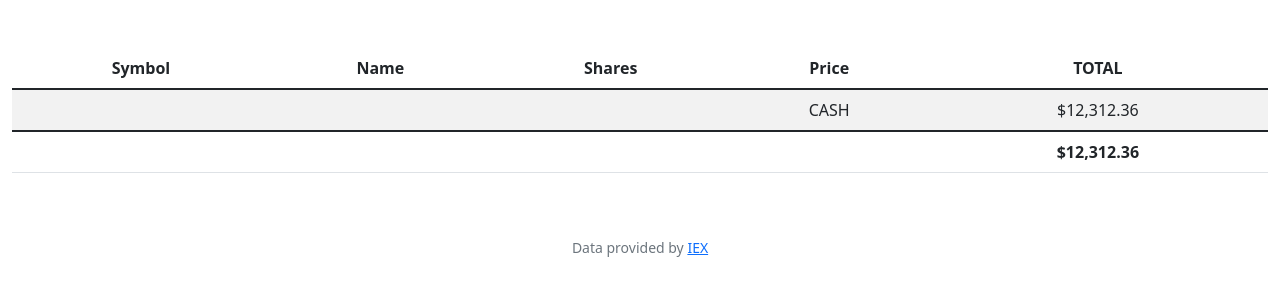
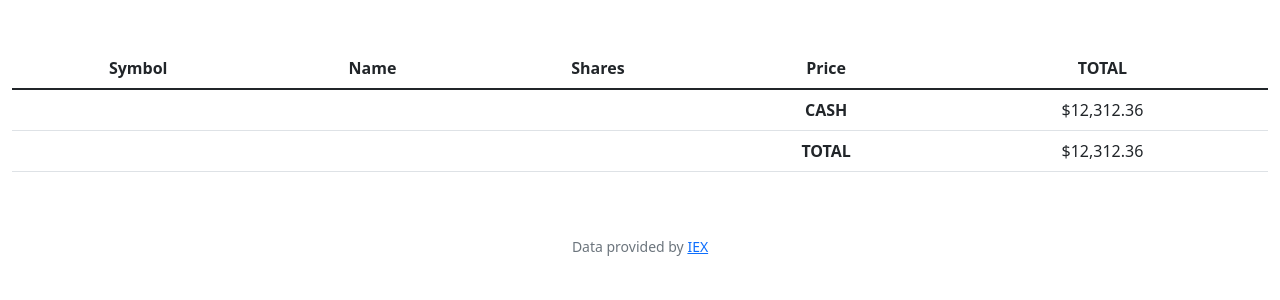
Before and after one commit to Rogert5/new, a Flask app: page / in a window 1280 px wide. Shown: the part 76-376 px from the top of the page. Run offline with Flask 2, Linux system fonts and the light colour scheme; a user stored in the database is signed in; some libraries are stand-ins or nearby versions.

Commit message:
automated commit by check50 [check50=True]

```diff
--- a/templates/index.html
+++ b/templates/index.html
@@ -26,18 +26,18 @@
                     <td>{{ usd(stock["totalShares"] * stock["price"]) }}</td>
                 </tr>
             {% endfor %}
-
-            <tr>
-                <td colspan="3"></td>
-                <td>CASH</td>
-                <td>{{ usd(cash) }}</td>
-            </tr>
         </tbody>
 
         <tfoot>
             <tr>
-                <td colspan ="4"></td>
-                <td><strong> {{ usd(total) }} </strong></td>
+                <td colspan="3"></td>
+                <td><strong>CASH</strong></td>
+                <td>{{ usd(cash) }}</td>
+            </tr>
+            <tr>
+                <td colspan ="3"></td>
+                <td><strong>TOTAL</strong></td>
+                <td>{{ usd(total) }}</td>
             </tr>
         </tfoot>
     </table>
```
Also changed, not shown: finance.db, 1 other file.
